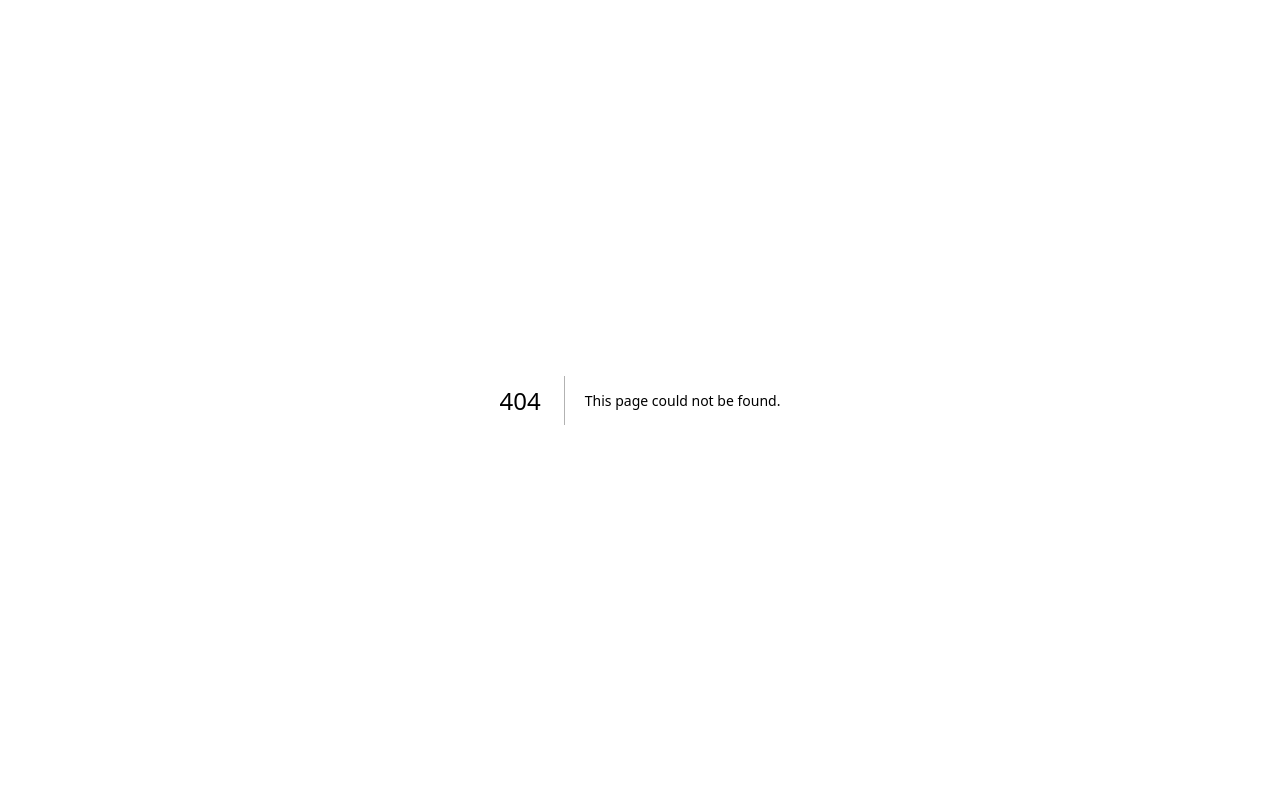
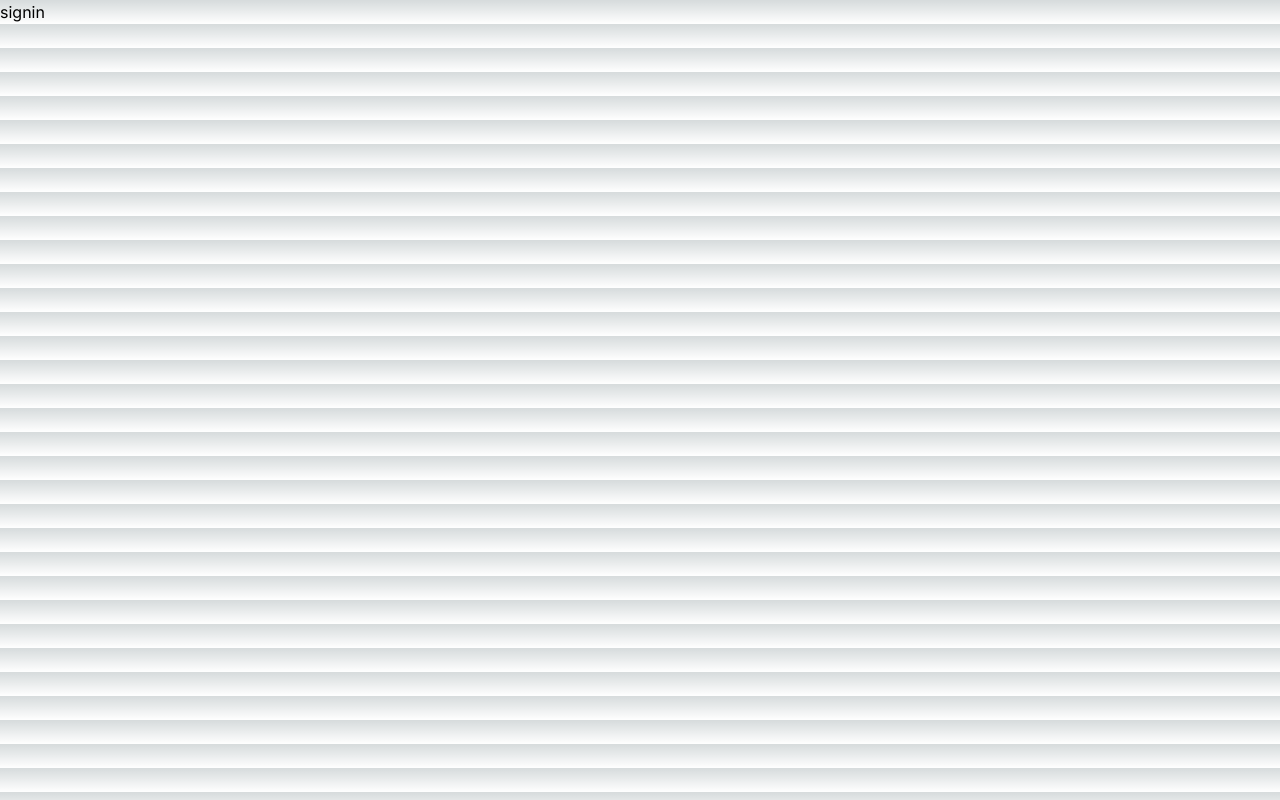
Before and after one commit to vrajSpatel/bARK, a Next.js app: page /signin in a window 1280 px wide. Before the commit this address had no page. Built offline with nearby package versions, Linux system fonts and the light colour scheme.

Commit message:
added signin route

```diff
--- /dev/null
+++ b/src/app/signin/page.js
@@ -0,0 +1,5 @@
+const signin = () => {
+  return <div>signin</div>;
+};
+
+export default signin;
```
